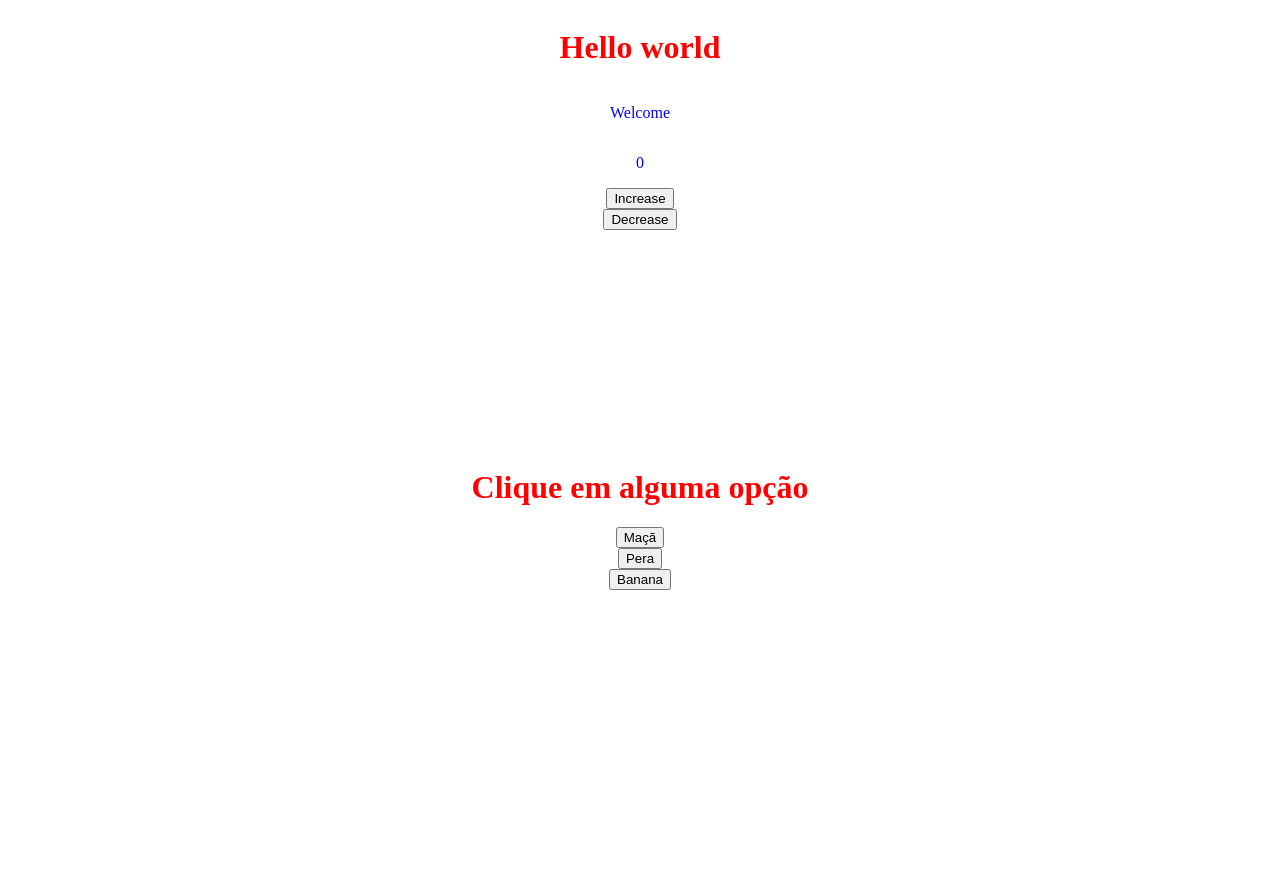
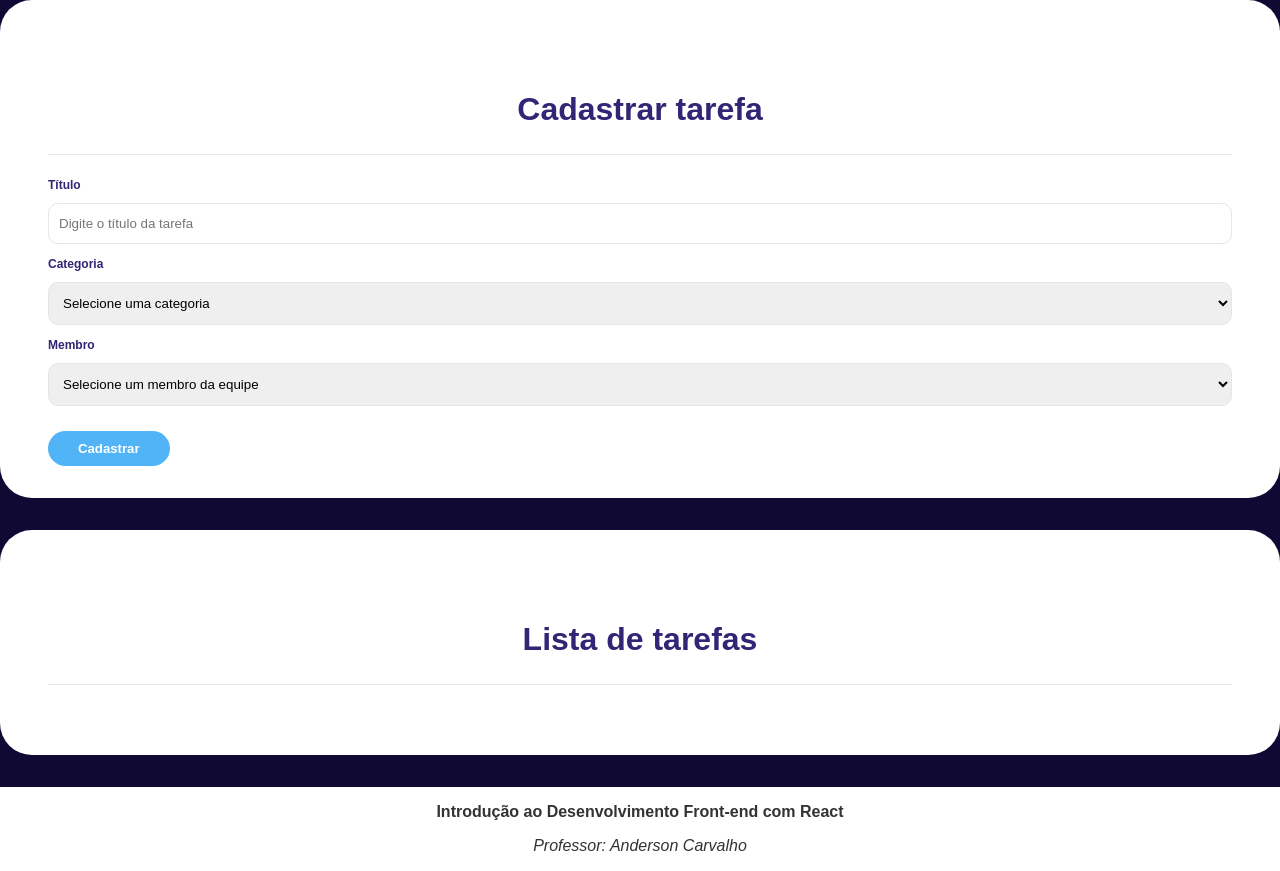
Before and after one commit to SergioRSanchez/curso-react-sesc, a React (Vite) app: page / in a window 1280 px wide. Before the commit the page ends 816 px from the top, so only its background shows below. Built offline with nearby package versions, Linux system fonts and the light colour scheme.

Commit message:
feat: class 3

```diff
--- a/index.html
+++ b/index.html
@@ -4,7 +4,7 @@
     <meta charset="UTF-8" />
     <link rel="icon" type="image/svg+xml" href="/src/assets/react.svg" />
     <meta name="viewport" content="width=device-width, initial-scale=1.0" />
-    <title>Aula 1 / Aula 2</title>
+    <title>Curso React Sesc</title>
   </head>
   <body>
     <div id="root"></div>
--- a/src/App.css
+++ b/src/App.css
@@ -1,15 +1,84 @@
-div {
-  height: 100vh;
+body {
+  background-color: #0F0934;
+  min-height: 100vh;
+  /* display: flex;
+  flex-direction: column;
+  align-items: center;
+  justify-content: center; */
+
+  padding: 0;
+  margin: 0;
+
+  font-family: Arial, Helvetica, sans-serif;
+  color: #333;
+}
+
+.app {
   display: flex;
-  align-items: center;
-  justify-content: center;
   flex-direction: column;
+  gap: 2em;
+}
+
+.section-main, .section-task {
+  background-color: #FFFFFF;
+  display: flex;
+  flex-direction: column;
+  padding: 4em 3rem 2em;
+  border-radius: 2em;
 }
 
 h1 {
-  color: red;
+  color: #302675;
+  text-align: center;
+  font-size: 2em;
 }
 
-p {
-  color: blue;
+label {
+  font-size: .75em;
+  font-weight: bold;
+  color: #302675;
 }
+
+hr {
+  border: 0;
+  border-top: solid 1px #E6E6E6;
+  margin: 20px 0px;
+}
+
+input, select {
+  width: 100%;
+  box-sizing: border-box;
+  padding: 12px 10px;
+  margin: 10px 0;
+  border: solid 1px #E6E6E6;
+  border-radius: 10px;
+}
+
+.btn-register {
+  background-color: #51b4f7;
+  border: none;
+  color: #FFFFFF;
+  padding: 10px 30px;
+  border-radius: 20px;
+  font-weight: bold;
+  font-size: .825em;
+  cursor: pointer;
+  transition: .5s;
+  margin-top: 15px;
+}
+
+.btn-register:hover {
+  background-color: #70c4fc;
+}
+
+footer {
+  background-color: #FFFFFF;
+  width: 100%;
+  display: block;
+  text-align: center;
+
+}
+
+footer p:nth-last-child(1) {
+  font-style: italic;
+}
--- a/src/App.jsx
+++ b/src/App.jsx
@@ -1,38 +1,73 @@
 import { useState } from 'react'
-
 import './App.css'
 
 function App() {
 
-  const [count, setCount] = useState(0)
-  const [fruit, setFruit] = useState('')
-
-  const handleSelectedFruit = (currentFruit) => {
-    setFruit(currentFruit)
-  }
+  const [title, setTitle] = useState('')
 
   return (
-    <div>
-      <h1>Hello world</h1>
-      <p>Welcome</p>
-      <p>{count}</p>
-      <button onClick={(e) => setCount(count + 1)}>Increase</button>
-      <button onClick={(e) => setCount(count - 1)}>Decrease</button>
-      <div>
-        {
-          fruit && (
-            <h1>Você clicou em {fruit}</h1>
-          )
-        }
-        {
-          !fruit && (
-            <h1>Clique em alguma opção</h1>
-          )
-        }
-        <button onClick={() => handleSelectedFruit('Maçã')}>Maçã</button>
-        <button onClick={() => handleSelectedFruit('Pera')}>Pera</button>
-        <button onClick={() => handleSelectedFruit('Banana')}>Banana</button>
-      </div>
+    <div className="app">
+      <section className="section-main">
+        <div className="container-card">
+          <h1>Cadastrar tarefa</h1>
+          <hr />
+
+          <form>
+            <label htmlFor="title">Título</label>
+            <input
+              type="text"
+              id='title'
+              name='title'
+              value={title}
+              onChange={(e) => setTitle(e.target.value)}
+              placeholder='Digite o título da tarefa'
+            />
+          </form>
+
+          <label htmlFor="category">Categoria</label>
+          <select
+            name="category"
+            id="category"
+          >
+            <option value="">Selecione uma categoria</option>
+            <option value="uxui">UX/UI</option>
+            <option value="development">Development</option>
+            <option value="devops">DevOps</option>
+          </select>
+
+          <label htmlFor="member">Membro</label>
+          <select
+            name="member"
+            id="member"
+          >
+            <option value="">Selecione um membro da equipe</option>
+            <option value="amanda">Amanda Silva</option>
+            <option value="paula">Paula Joyce</option>
+          </select>
+
+          <button type="submit" className='btn-register'>Cadastrar</button>
+        </div>
+      </section>
+
+      <section className="section-task">
+        <div className="container-card">
+          <h1>Lista de tarefas</h1>
+          <hr />
+
+          <section className="cards">
+            <div className='card'>
+              <img src="" alt="" />
+            </div>
+          </section>
+        </div>
+      </section>
+
+      <footer className='footer'>
+        <p>
+          <strong>Introdução ao Desenvolvimento Front-end com React</strong>
+        </p>
+        <p>Professor: Anderson Carvalho</p>
+      </footer>
     </div>
   )
 }
--- /dev/null
+++ b/src/components/Input.jsx
@@ -0,0 +1,5 @@
+export function Input() {
+  return (
+    <div>ads</div>
+  )
+}
```
Also changed, not shown: src/exercises/Class2.jsx (added, +38 -0 lines), src/exercises/class2.js (renamed from src/exercises/class2.tsx).
